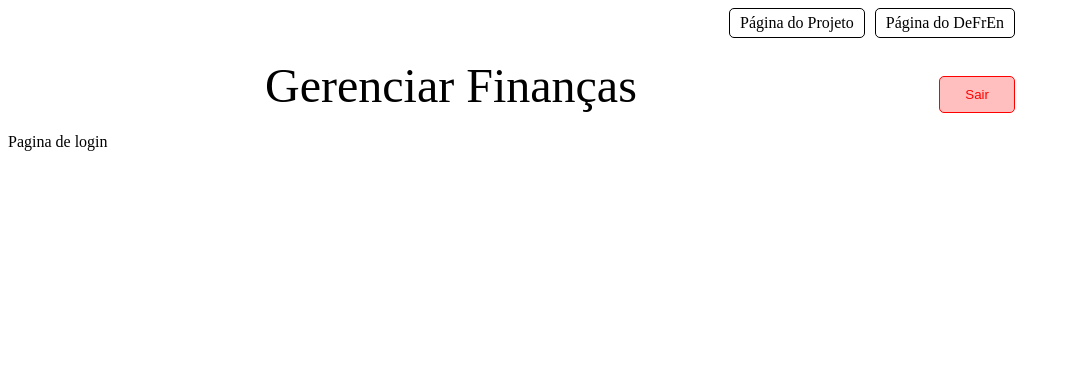
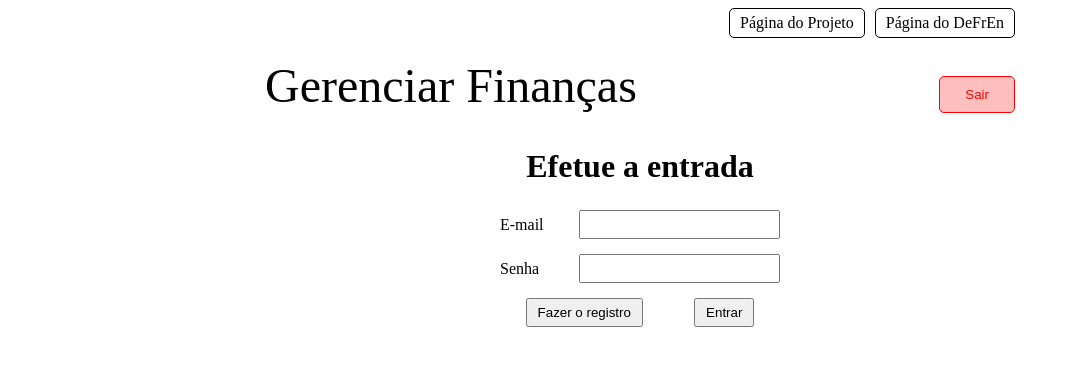
Before and after one commit to defren-gabriel/gerenciador-financas, a React (Vite) app: page / in a window 1280 px wide. Shown: the top 366 px of the page, without its empty margins (0-1069 px from the left). Built offline with nearby package versions, Linux system fonts and the light colour scheme.

Commit message:
adição dos estilos para a pagina de login

```diff
--- /dev/null
+++ b/src/Paginas/Login/Login.module.css
@@ -0,0 +1,85 @@
+.container {
+    box-sizing: border-box;
+
+    max-width: 750px;
+    margin: auto;
+
+    display: flex;
+    flex-wrap: nowrap;
+    flex-direction: column;
+    align-items: center;
+}
+
+.titulo1 {
+    color: black;
+    margin: 15px 0 25px 0;
+    font-size: 2em;
+}
+
+/*container para o formulario*/
+.form {
+    min-width: 280px;
+
+    display: flex;
+    flex-wrap: nowrap;
+    flex-direction: column;
+    gap: 15px;
+}
+
+/*container para o email*/
+.email {
+    box-sizing: border-box;
+
+    display: flex;
+    flex-wrap: nowrap;
+    flex-direction: row;
+    justify-content: space-between;
+    align-items: center;
+    gap: 5px;
+}
+
+.label {
+    color: black;
+}
+
+.input {
+    color: black;
+    padding: 5px 10px;
+}
+
+/*container para a senha*/
+.senha {
+    box-sizing: border-box;
+
+    display: flex;
+    flex-wrap: nowrap;
+    flex-direction: row;
+    justify-content: space-between;
+    align-items: center;
+    gap: 5px;
+}
+
+/*container para os botoes*/
+.botoes {
+    display: flex;
+    flex-wrap: wrap;
+    flex-direction: row;
+    justify-content: space-around;
+}
+
+.botaoregistrar {
+    color: black;
+    padding: 5px 10px;
+}
+
+.botaoentrar {
+    color: black;
+    padding: 5px 10px;
+}
+
+/*estilo para celular e tablet*/
+@media screen and (max-width: 750px){
+    .titulo1 {
+        font-size: 1.5em;
+    }
+}
--- a/src/Paginas/Login/index.jsx
+++ b/src/Paginas/Login/index.jsx
@@ -1,8 +1,59 @@
+import {useState} from "react";
+
+import styles from "./Login.module.css";
+
 const Login = () => {
+    const [email, setEmail] = useState("");
+    const handleEmailChange = (e) => setEmail(e.target.value);
+    const [senha, setSenha] = useState("");
+    const handleSenhaChange = (e) => setSenha(e.target.value);
+
     return(
-        <>
-            Pagina de login
-        </>
+        <section className={styles.container}>
+            <h1 className={styles.titulo1}>Efetue a entrada</h1>
+            {/*container do formulario*/}
+            <form className={styles.form}>
+                {/*container para o email*/}
+                <div className={styles.email}>
+                    <label
+                        htmlFor="email"
+                        className={styles.label}
+                    >
+                        E-mail
+                    </label>
+                    <input
+                        type="email"
+                        value={email}
+                        onChange={handleEmailChange}
+                        id="email"
+                        name="email"
+                        className={styles.input}
+                    />
+                </div>
+                {/*container para a senha*/}
+                <div className={styles.senha}>
+                    <label
+                        htmlFor="senha"
+                        className={styles.label}
+                    >
+                        Senha
+                    </label>
+                    <input
+                        type="password"
+                        value={senha}
+                        onChange={handleSenhaChange}
+                        id="senha"
+                        name="senha"
+                        className={styles.input}
+                    />
+                </div>
+                {/*container para os botoes*/}
+                <div className={styles.botoes}>
+                    <button className={styles.botaoregistrar}>Fazer o registro</button>
+                    <input className={styles.botaoentrar} type="submit" value="Entrar" />
+                </div>
+            </form>
+        </section>
     );
 }
 
```
